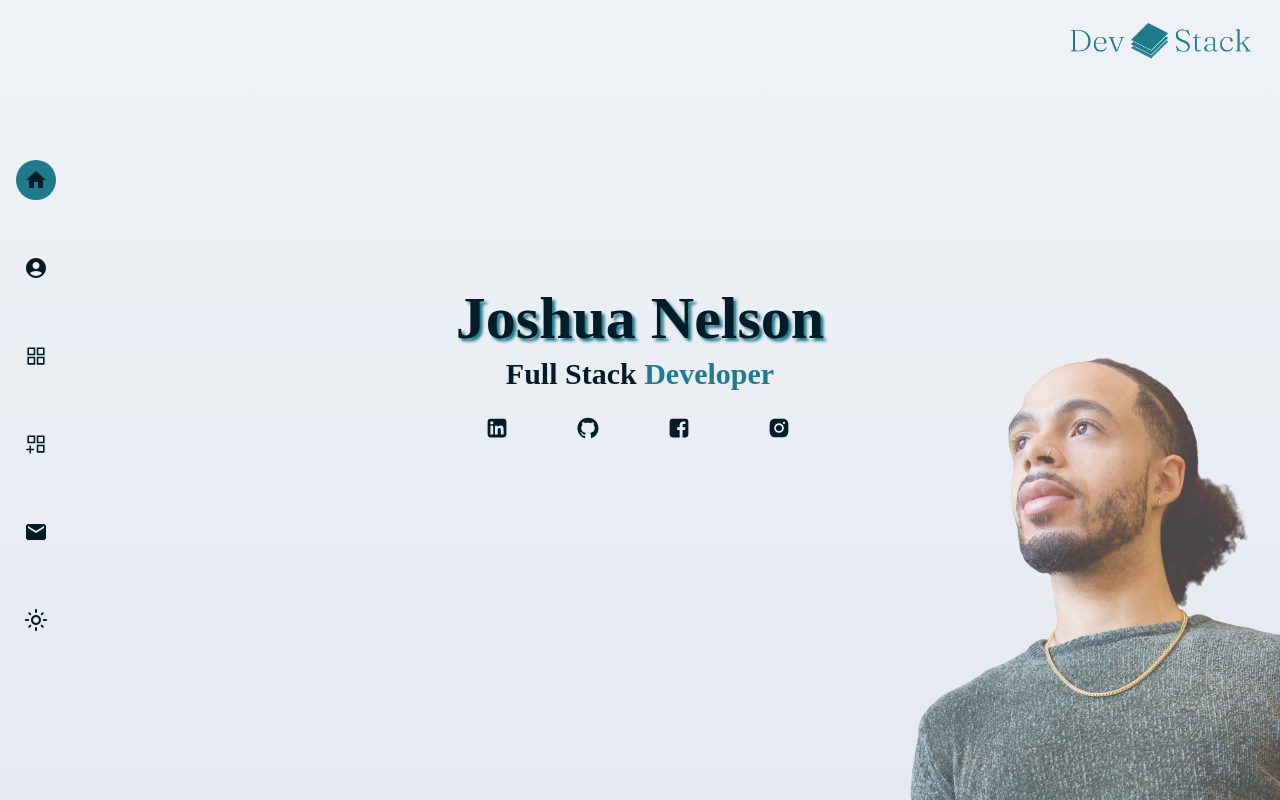
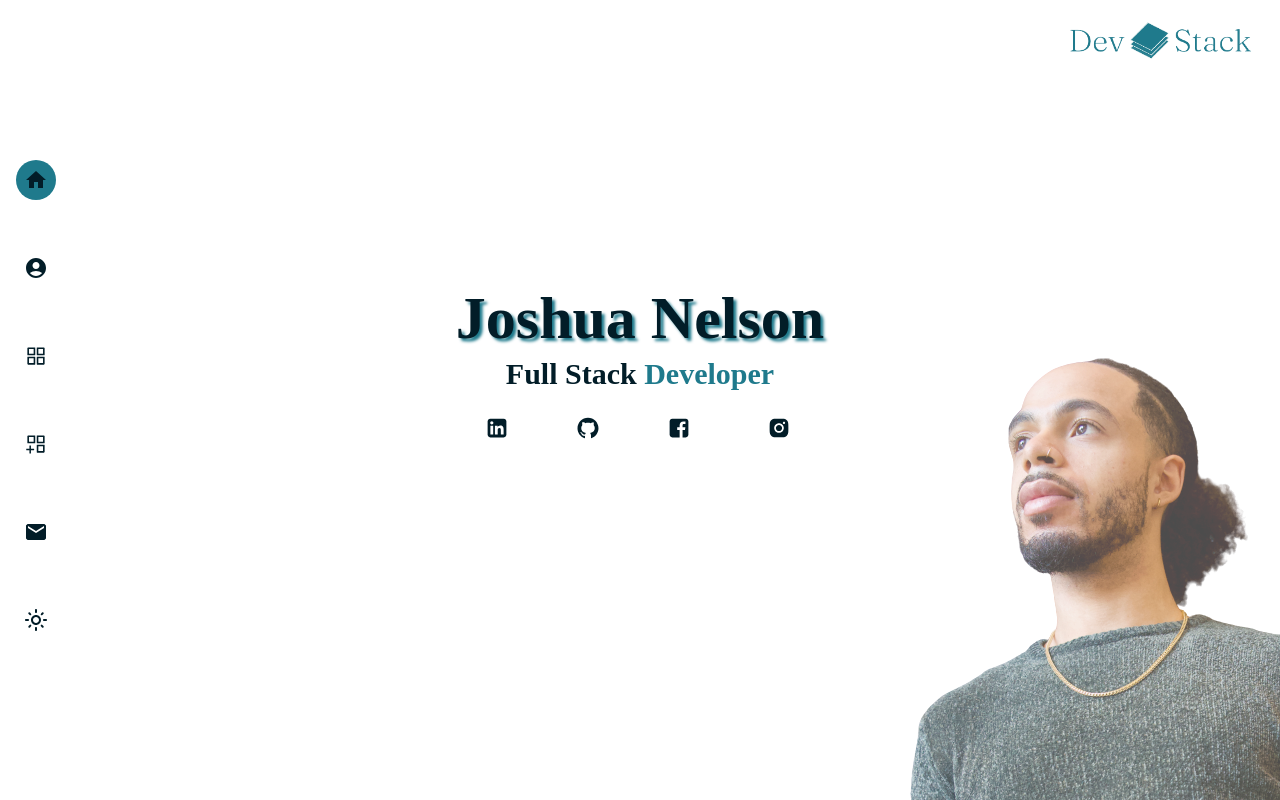
Before and after one commit to joshuanelsondev/devstack-project, a React (Create React App) app: page / in a window 1280 px wide. Built offline with nearby package versions, Linux system fonts and the light colour scheme; what tailwindcss-dark-mode would draw is missing.

Commit message:
Remove background for light theme

```diff
--- a/public/index.html
+++ b/public/index.html
@@ -25,7 +25,7 @@
       Learn how to configure a non-root public URL by running `npm run build`.
     -->
     <title>DevStack</title>
-    <body class="bg-primary">
+    <body>
   </head>
     <noscript>You need to enable JavaScript to run this app.</noscript>
     <div id="root"></div>
--- a/src/App.js
+++ b/src/App.js
@@ -38,7 +38,7 @@ function App() {
 
 
   return (
-    <div className="App w-full h-full relative text-dark dark:text-blue bg-gradient-to-t from-[#e6e9f0] from-0% to-[#eef1f5] to-100% dark:bg-gradient-to-b dark:from-dark dark:from-0% dark:via-primary dark:via-100% dark:to-dark">
+    <div className="App w-full h-full relative text-dark dark:text-blue  dark:bg-gradient-to-b dark:from-dark dark:from-0% dark:via-primary dark:via-100% dark:to-dark">
       <Router>
         {!errorPage && <Nav toggleMode={toggleMode} />}
         <Routes>
```
